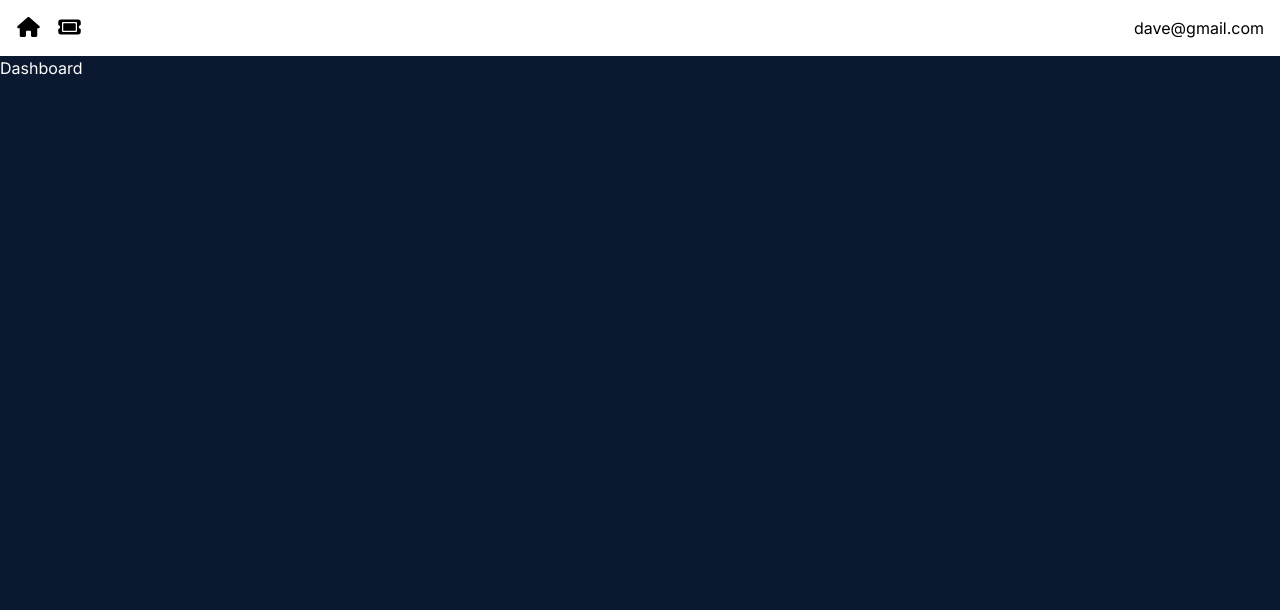
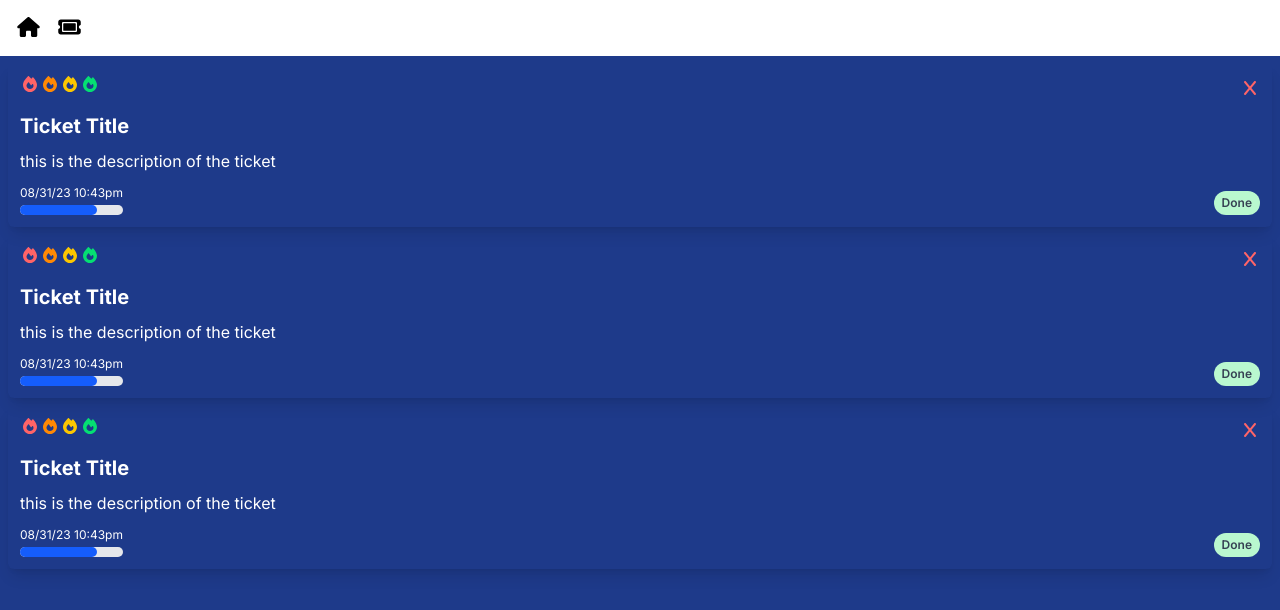
Before and after one commit to joedakwa/ticket-app, a Next.js app: page / in a window 1280 px wide. Shown: the top 610 px of the page. Built offline with nearby package versions, Linux system fonts and the light colour scheme.

Commit message:
updated UI to display ticket cards in format

```diff
--- /dev/null
+++ b/app/(components)/DeleteBlock.jsx
@@ -0,0 +1,10 @@
+import { FontAwesomeIcon } from "@fortawesome/react-fontawesome"
+import { faX } from "@fortawesome/free-solid-svg-icons"
+
+const DeleteBlock = () => {
+  return (
+    <FontAwesomeIcon icon={faX} className="text-red-400 hover:cursor-pointer hover:text-red-200" />
+  )
+}
+
+export default DeleteBlock
--- /dev/null
+++ b/app/(components)/PriorityDisplay.jsx
@@ -0,0 +1,15 @@
+import { FontAwesomeIcon } from "@fortawesome/react-fontawesome"
+import { faExclamationTriangle, faFire } from "@fortawesome/free-solid-svg-icons"
+
+const PriorityDisplay = () => {
+  return (
+    <div className="flex justify-start align-basline">
+        <FontAwesomeIcon icon={faFire} className="text-red-400" />
+        <FontAwesomeIcon icon={faFire} className="text-orange-400" />
+        <FontAwesomeIcon icon={faFire} className="text-yellow-400" />
+        <FontAwesomeIcon icon={faFire} className="text-green-400" />
+    </div>
+  );
+};
+
+export default PriorityDisplay;
--- /dev/null
+++ b/app/(components)/ProgresDisplay.jsx
@@ -0,0 +1,13 @@
+
+
+const ProgresBar = () => {
+  return (
+    <div className="w-full h-2 bg-gray-200 rounded-full h-2.5">
+        <div className="bg-blue-600 h-2.5 rounded-full"
+        style={{ width: '75%' }}
+        ></div>
+    </div>
+  )
+}
+
+export default ProgresBar
--- /dev/null
+++ b/app/(components)/StatusDisplay.jsx
@@ -0,0 +1,11 @@
+
+
+const StatusDisplay = () => {
+  return (
+    <span className="inline-block rounded-full px-2 py-1 text-xs font-semibold text-gray-700 bg-green-200">
+        Done
+    </span>
+  )
+}
+
+export default StatusDisplay
--- /dev/null
+++ b/app/(components)/TicketCard.jsx
@@ -0,0 +1,32 @@
+import DeleteBlock from "./DeleteBlock"
+import PriorityDisplay from "./PriorityDisplay"
+import ProgresDisplay from "./ProgresDisplay"
+import StatusDisplay from "./StatusDisplay"
+
+const TicketCard = () => {
+  return (
+    <div className="flex flex-col bg-card hover:bg-card-hover rounded-md shadow-lg p-3 m-2">
+        <div className="flex mb-3">
+        <PriorityDisplay />
+        <div className="ml-auto">
+        <DeleteBlock />
+        </div>
+        </div>
+        <h4>Ticket Title</h4>
+        <hr className="h-px border-0 bg-page mb-2"/>
+        <p className="whitespace-pre-wrap">this is the description of the ticket</p>
+        <div className="flex-grow"></div>
+        <div className="flex mt-2">
+        <div className="flex flex-col">
+        <p className="text-xs my-1">08/31/23 10:43pm</p>
+        <ProgresDisplay/>
+        </div>
+        <div className="ml-auto flex items-end">
+        <StatusDisplay />
+        </div>
+        </div>
+    </div>
+  );
+};
+
+export default TicketCard;
--- a/app/globals.css
+++ b/app/globals.css
@@ -3,6 +3,36 @@
 @tailwind base;
 @tailwind components;
 @tailwind utilities;
+
+@layer base {
+  h1,
+  h2,
+  h3,
+  h4 {
+    @apply font-bold;
+  }
+
+  h1 {
+    @apply text-4xl;
+  }
+
+  h2 {
+    @apply text-3xl;
+  }
+
+  h3 {
+    @apply text-2xl;
+  }
+
+  h4 {
+    @apply text-xl;
+  }
+
+  p {
+    @apply text-white;
+  }
+
+}
 
 .icon {
   color: var(--default-text);
--- a/app/layout.js
+++ b/app/layout.js
@@ -20,7 +20,7 @@
         className={inter.className}>
           <div className="flex flex-col h-screen max-h-screen">
           <Nav/>
-          <div className="flex-grow overflow-y-auto bg-[#0A192F] text-[#FFFFFF]">{children}
+          <div className="flex-grow overflow-y-auto bg-[#1E3A8A] text-[#FFFFFF]">{children}
           </div>
           </div>
           </body>
--- a/app/page.jsx
+++ b/app/page.jsx
@@ -1,7 +1,13 @@
+import TicketCard from "./(components)/TicketCard"
+
 const Dashboard = () => {
   return (
-    <div>Dashboard</div>
-  )
-}
+    <div>
+      <TicketCard />
+      <TicketCard />
+      <TicketCard />
+    </div>
+  );
+};
 
-export default Dashboard
+export default Dashboard;
```
